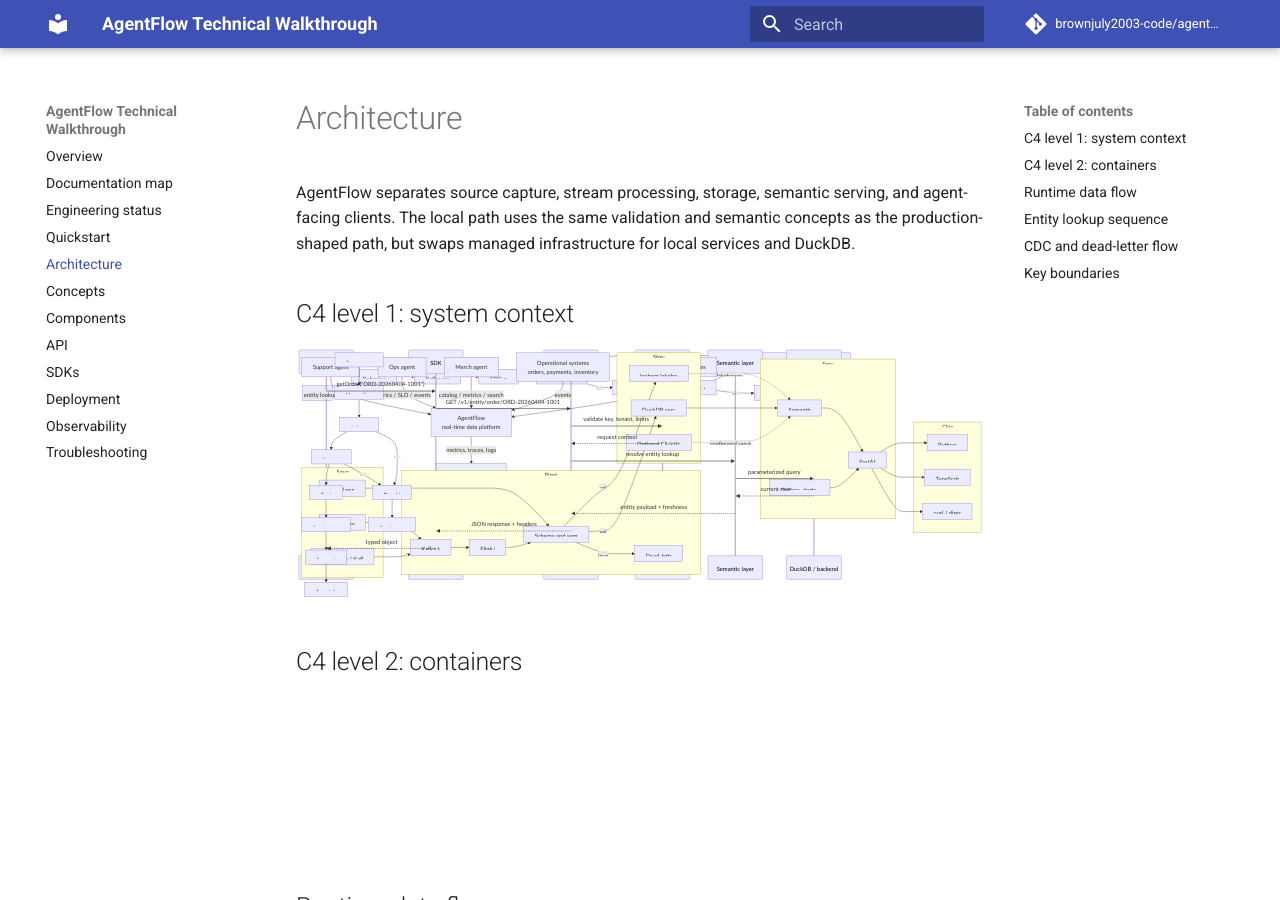
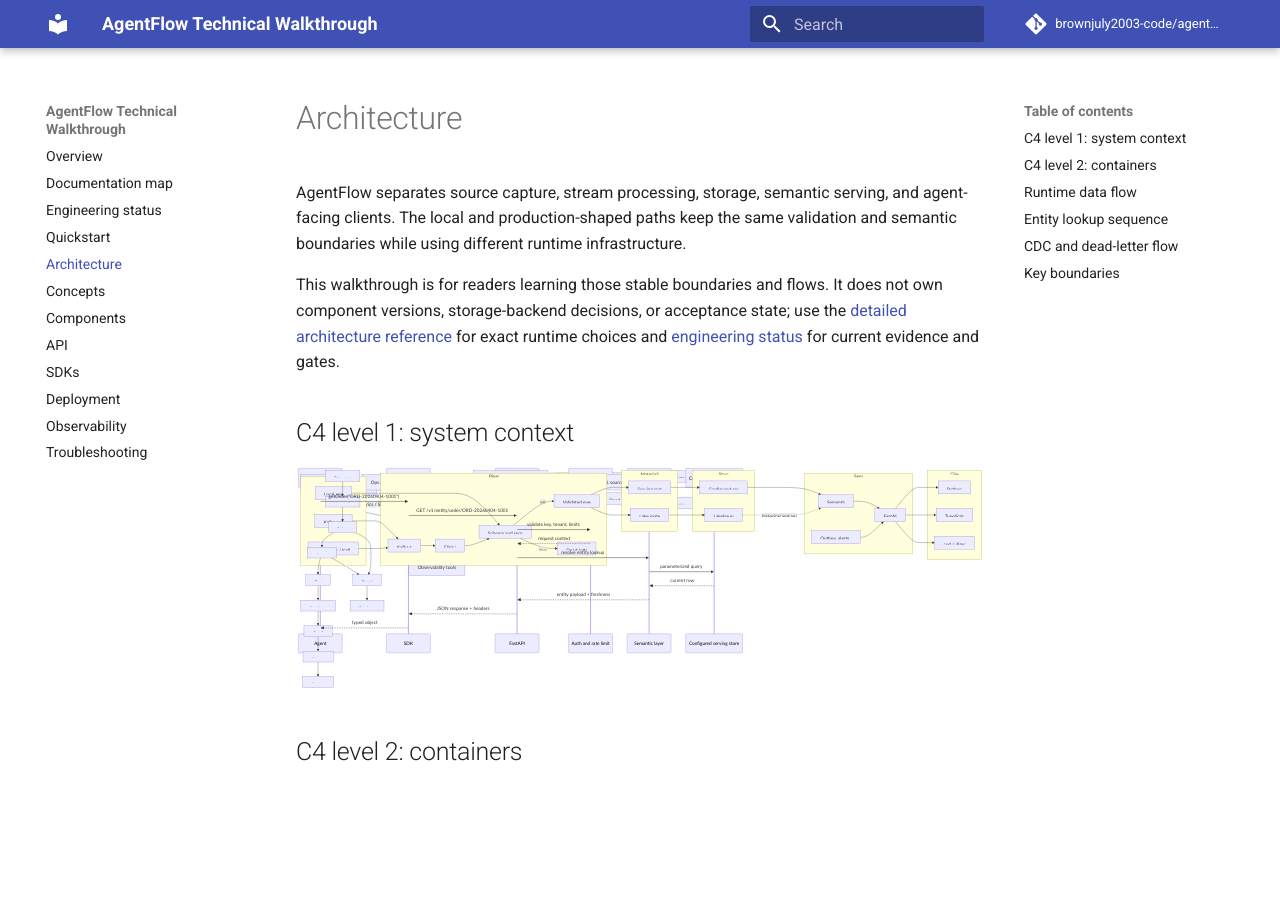
Before and after one commit to brownjuly2003-code/agentflow, an MkDocs documentation site: the page built from docs/architecture/index.md, in a window 1280 px wide and 900 px high. Built offline with MkDocs 1.6.1 and Material for MkDocs 9.7.7, drawn with Linux system fonts in a browser that asks for light colours; comment, search, counter and statistics services are not loaded.

Commit message:
docs: separate architecture walkthrough and reference

```diff
--- a/docs/architecture/index.md
+++ b/docs/architecture/index.md
@@ -1,9 +1,15 @@
 # Architecture
 
 AgentFlow separates source capture, stream processing, storage, semantic
-serving, and agent-facing clients. The local path uses the same validation and
-semantic concepts as the production-shaped path, but swaps managed
-infrastructure for local services and DuckDB.
+serving, and agent-facing clients. The local and production-shaped paths keep
+the same validation and semantic boundaries while using different runtime
+infrastructure.
+
+This walkthrough is for readers learning those stable boundaries and flows. It
+does not own component versions, storage-backend decisions, or acceptance
+state; use the [detailed architecture reference](../architecture.md) for exact
+runtime choices and [engineering status](../STATUS.md) for current evidence and
+gates.
 
 ## C4 level 1: system context
 
@@ -39,13 +45,18 @@
         kafka["Kafka topics"]
         flink["Flink jobs"]
         quality["Schema and semantic validation"]
+        validated["Validated event stream"]
         dlq["Dead-letter topic"]
     end
 
+    subgraph Materialization
+        serving_materializer["Serving materializer"]
+        lake_materializer["Lake materializer"]
+    end
+
     subgraph Storage
-        duckdb["DuckDB serving store"]
-        iceberg["Iceberg lakehouse tables"]
-        clickhouse["Optional ClickHouse backend"]
+        serving_store["Configured serving store"]
+        lakehouse_store["Lakehouse store"]
     end
 
     subgraph Serving
@@ -65,12 +76,14 @@
     local --> quality
     kafka --> flink
     flink --> quality
-    quality -->|"valid"| duckdb
-    quality -->|"valid"| iceberg
+    quality -->|"valid"| validated
     quality -->|"invalid"| dlq
-    iceberg -. "lakehouse storage" .-> semantic
-    duckdb --> semantic
-    clickhouse -. "configured serving backend" .-> semantic
+    validated --> serving_materializer
+    validated --> lake_materializer
+    serving_materializer --> serving_store
+    lake_materializer --> lakehouse_store
+    serving_store --> semantic
+    lakehouse_store -. "historical and analytical reads" .-> semantic
     semantic --> api
     background --> api
     api --> py
@@ -86,7 +99,8 @@
     normalize --> schema["Schema validation"]
     schema --> semantic["Semantic validation"]
     semantic --> enrich["Enrichment"]
-    enrich --> store["Serving and lakehouse storage"]
+    enrich --> materialize["Serving and lakehouse materializers"]
+    materialize --> store["Configured stores"]
     store --> query["Semantic layer query"]
     query --> response["Agent-facing response"]
     schema -->|"invalid"| deadletter["Dead-letter record"]
@@ -103,7 +117,7 @@
     participant API as FastAPI
     participant Auth as Auth and rate limit
     participant Semantic as Semantic layer
-    participant Store as DuckDB / backend
+    participant Store as Configured serving store
 
     Agent->>SDK: getOrder("ORD-20260404-1001")
     SDK->>API: GET /v1/entity/order/ORD-20260404-1001
```
Also changed, not shown: docs/architecture.md (+6 -0 lines), plan_26_08_2026.md (+5 -0 lines), 1 other file.
